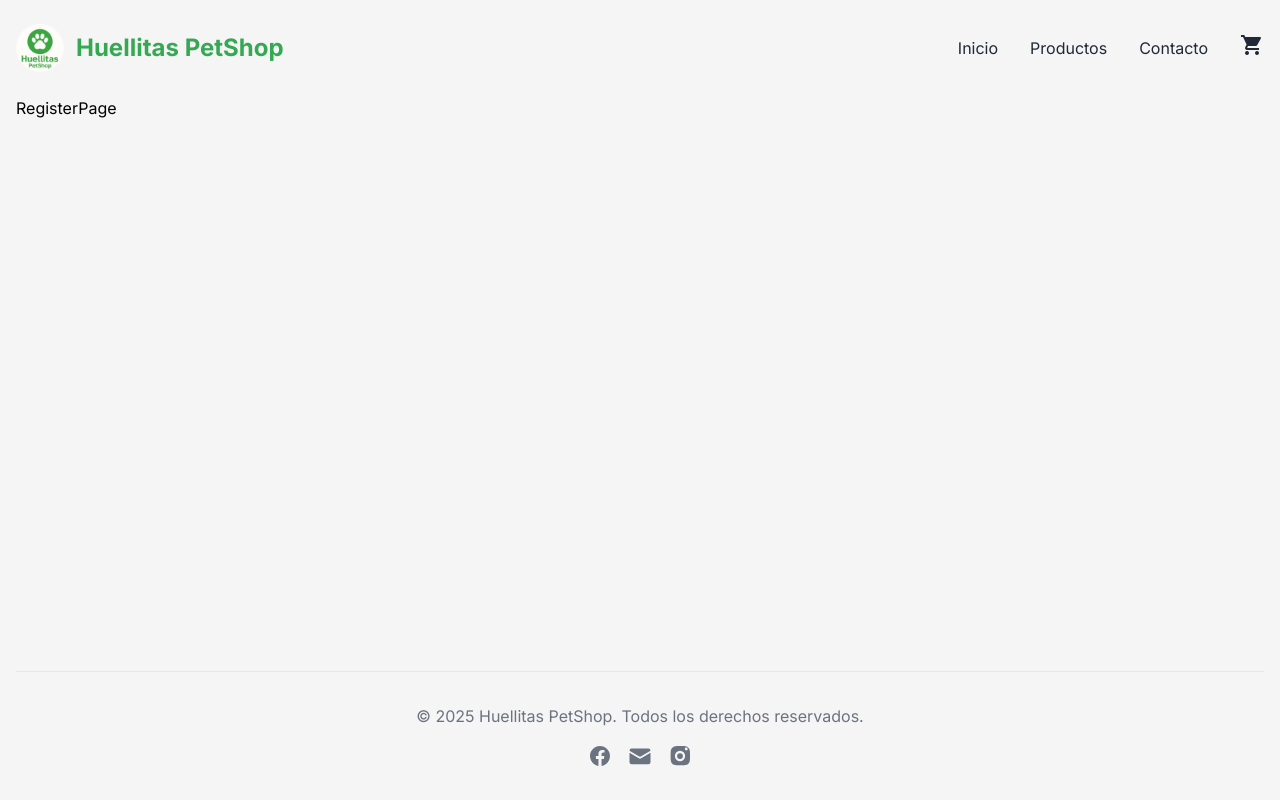
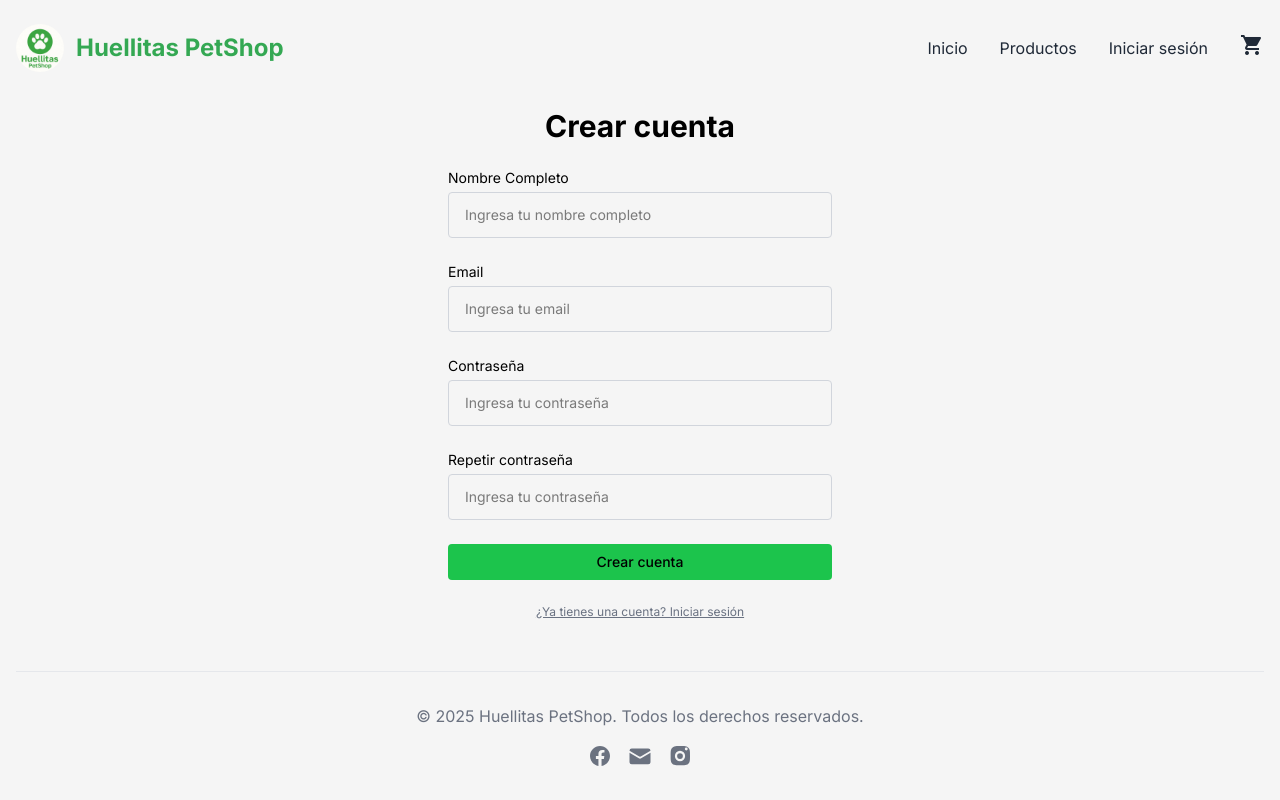
Before and after one commit to maturomero/huellitas-tpo-front, a React (Vite) app: page /register in a window 1280 px wide. Built offline with nearby package versions, Linux system fonts and the light colour scheme.

Commit message:
cambios de rutas y agregar login con header

```diff
--- a/src/api/backend.js
+++ b/src/api/backend.js
@@ -1,5 +1,18 @@
 import axios from "axios";
 
 export const backend = axios.create({
-    baseURL :"http://localhost:4002"
+    baseURL: "http://localhost:4002"
 })
+
+backend.interceptors.request.use((config) => {
+    const userData = window.localStorage.getItem('user')
+    const userDataParsed = userData ? JSON.parse(userData) : null
+
+    if (userDataParsed?.accessToken) {
+        config.headers.Authorization = `Bearer ${userDataParsed?.accessToken.trim()}`
+    }
+
+    return config
+},
+    (error) => Promise.reject(error)
+)
--- a/src/components/Layout.jsx
+++ b/src/components/Layout.jsx
@@ -1,4 +1,5 @@
 import React from "react";
+import { useAuthContext } from '../contexts/AuthContext'
 //import { Outlet } from "react-router"; chat gpt recomendia el de abajo je;
 
 import { BrowserRouter, Routes, Route, Outlet, Link, useNavigate } from "react-router-dom";
@@ -6,6 +7,7 @@ import { BrowserRouter, Routes, Route, Outlet, Link, useNavigate } from "react-r
 import logo from "../assets/images/LOGO.jpg";
 
 export const Layout = () => {
+  const { status, user, logout } = useAuthContext()
   // arriba del return, dentro del componente Layout
 const EMAIL = "petshophuellitas04@gmail.com";      // ← cambialo por el tuyo
 const subject = encodeURIComponent("Consulta desde la web");
@@ -33,24 +35,18 @@ const body = encodeURIComponent("Hola Huellitas, tengo una consulta sobre...");
           {/* Centro/Derecha: nav + carrito */}
           <div className="flex items-center space-x-8">
             <nav className="hidden md:flex space-x-8">
-              <a
-                href="/"
-                className="text-text-light hover:text-primary transition-colors"
-              >
+              <Link to="/" className="text-text-light hover:text-primary transition-colors">
                 Inicio
-              </a>
-              <a
-                href="/productos"
-                className="text-text-light hover:text-primary transition-colors"
-              >
+              </Link>
+              <Link to="/productos" className="text-text-light hover:text-primary transition-colors">
                 Productos
-              </a>
-              <a
-                href="#"
-                className="text-text-light hover:text-primary transition-colors"
-              >
-                Contacto
-              </a>
+              </Link>
+
+              {status === 'not-authenticated' && (
+                <Link to="/login" className="text-text-light hover:text-primary transition-colors">
+                  Iniciar sesión
+                </Link>
+              )}
             </nav>
 
             <button className="relative text-text-light">
@@ -61,6 +57,16 @@ const body = encodeURIComponent("Hola Huellitas, tengo una consulta sobre...");
               </span>
               */}
             </button>
+
+            {status === 'authenticated' && (
+              <>
+                <p className="text-sm text-gray-600">Hola {user.profile.fullname}!</p>
+                <button onClick={logout}>
+                  Salir
+                </button>
+              </>
+            )}
+
           </div>
 
           {/* Menú móvil */}
--- /dev/null
+++ b/src/contexts/AuthContext.jsx
@@ -0,0 +1,63 @@
+import { createContext, useState, useContext, useEffect } from "react"
+import { backend } from "../api/backend";
+
+export const AuthContext = createContext()
+
+export const useAuthContext = () => {
+  return useContext(AuthContext)
+}
+
+export const AuthProvider = ({ children }) => {
+  const [status, setStatus] = useState('checking')
+  const [user, setUser] = useState(window.localStorage.getItem('user') ? JSON.parse(window.localStorage.getItem('user')) : null)
+
+  useEffect(() => {
+    validateSession()
+  }, [])
+
+  const validateSession = () => {
+    if (!user?.accessToken) {
+      return logout()
+    }
+
+    setStatus('authenticated')
+  }
+
+  const login = async (email, password) => {
+    try {
+      setStatus('checking')
+
+      const response = await backend.post('/auth/authenticate', { email, password })
+
+      const userData = {
+        userId: response.data.userId,
+        accessToken: response.data.access_token,
+        profile: null
+      }
+
+      window.localStorage.setItem("user", JSON.stringify(userData))
+
+      const responseUserData = await backend.get(`/users/${userData.userId}`)
+      userData.profile = responseUserData.data
+
+      window.localStorage.setItem("user", JSON.stringify(userData))
+
+      setUser(userData)
+      setStatus("authenticated")
+    } catch (error) {
+      logout()
+    }
+  }
+
+  const logout = () => {
+    window.localStorage.removeItem('user')
+    setUser(null)
+    setStatus('not-authenticated')
+  }
+
+  return (
+    <AuthContext.Provider value={{ status, user, login, logout }}>
+      {children}
+    </AuthContext.Provider>
+  )
+}
--- a/src/main.jsx
+++ b/src/main.jsx
@@ -2,10 +2,12 @@ import React, { StrictMode } from "react";
 import { createRoot } from "react-dom/client";
 import { BrowserRouter } from "react-router-dom";   // ✅ esto
 import AppRouter from "./router/AppRouter.jsx";
+import { AuthProvider } from "./contexts/AuthContext.jsx";
 
 createRoot(document.getElementById("root")).render(
+  <AuthProvider>
     <BrowserRouter>
       <AppRouter />
     </BrowserRouter>
-
+  </AuthProvider>
 );
--- /dev/null
+++ b/src/pages/LoadingPage.jsx
@@ -0,0 +1,8 @@
+export default function LoadingPage() {
+    return (
+        <div className="w-screen h-screen flex flex-col items-center justify-center gap-4">
+            <div className="size-12 rounded-full border-2 border-green-500 border-b-transparent ease-in-out animate-spin"></div>
+            <p className="text-center animate-pulse">Cargando...</p>
+        </div>
+    )
+}
--- a/src/pages/LoginPage.jsx
+++ b/src/pages/LoginPage.jsx
@@ -1,7 +1,56 @@
-import React from 'react'
+import { useState } from 'react'
+import { Link, Navigate } from 'react-router'
+import { useAuthContext } from '../contexts/AuthContext'
 
 export const LoginPage = () => {
+  const { login, status } = useAuthContext()
+  const [email, setEmail] = useState("")
+  const [password, setPassword] = useState("")
+
+  if (status === 'authenticated') return <Navigate to="/" />
+
+  const handleSubmit = () => {
+    if (email.length > 0 && password.length > 0) {
+      login(email, password)
+    }
+  }
+
   return (
-    <div>LoginPage</div>
+    <div className="h-[calc(100vh-96px-169px)] flex justify-center items-center max-w-96 mx-auto">
+      <div className="flex flex-col gap-6 justify-center items-center w-full">
+        <h2 className="font-bold text-3xl">Iniciar sesión</h2>
+
+        <div className="flex flex-col gap-1 w-full">
+          <label className="text-sm">
+            Email
+          </label>
+
+          <input
+            value={email}
+            onChange={(e) => setEmail(e.target.value)}
+            className="text-sm border border-gray-300 px-4 py-3 rounded w-full focus:outline-2 focus:outline-[#1cc44c]"
+            type="email"
+            placeholder="Ingresa tu email"
+          />
+        </div>
+
+        <div className="flex flex-col gap-1 w-full">
+          <label className="text-sm">
+            Contraseña
+          </label>
+
+          <input
+            value={password}
+            onChange={(e) => setPassword(e.target.value)}
+            className="text-sm border border-gray-300 px-4 py-3 rounded w-full focus:outline-2 focus:outline-[#1cc44c]"
+            type="password"
+            placeholder="Ingresa tu contraseña"
+          />
+        </div>
+
+        <button onClick={handleSubmit} className="text-sm bg-[#1cc44c] w-full py-2 rounded font-medium cursor-pointer hover:opacity-95 transition-opacity">Iniciar sesión</button>
+        <Link to="/register" className="text-gray-500 text-xs underline">¿No tienes una cuenta? Crear cuenta</Link>
+      </div>
+    </div>
   )
 }
--- a/src/pages/RegisterPage.jsx
+++ b/src/pages/RegisterPage.jsx
@@ -1,7 +1,48 @@
 import React from 'react'
+import { Link, Navigate } from 'react-router'
+import { useAuthContext } from '../contexts/AuthContext'
 
 export const RegisterPage = () => {
+  const { login, status } = useAuthContext()
+
+  if (status === 'authenticated') return <Navigate to="/" />
+
   return (
-    <div>RegisterPage</div>
+    <div className="h-[calc(100vh-96px-169px)] flex justify-center items-center max-w-96 mx-auto">
+      <div className="flex flex-col gap-6 justify-center items-center w-full">
+        <h2 className="font-bold text-3xl">Crear cuenta</h2>
+
+        <div className="flex flex-col gap-1 w-full">
+          <label className="text-sm">
+            Nombre Completo
+          </label>
+          <input className="text-sm border border-gray-300 px-4 py-3 rounded w-full focus:outline-2 focus:outline-[#1cc44c]" type="name" placeholder="Ingresa tu nombre completo" />
+        </div>
+
+        <div className="flex flex-col gap-1 w-full">
+          <label className="text-sm">
+            Email
+          </label>
+          <input className="text-sm border border-gray-300 px-4 py-3 rounded w-full focus:outline-2 focus:outline-[#1cc44c]" type="email" placeholder="Ingresa tu email" />
+        </div>
+
+        <div className="flex flex-col gap-1 w-full">
+          <label className="text-sm">
+            Contraseña
+          </label>
+          <input className="text-sm border border-gray-300 px-4 py-3 rounded w-full focus:outline-2 focus:outline-[#1cc44c]" type="password" placeholder="Ingresa tu contraseña" />
+        </div>
+
+        <div className="flex flex-col gap-1 w-full">
+          <label className="text-sm">
+            Repetir contraseña
+          </label>
+          <input className="text-sm border border-gray-300 px-4 py-3 rounded w-full focus:outline-2 focus:outline-[#1cc44c]" type="password" placeholder="Ingresa tu contraseña" />
+        </div>
+
+        <button className="bg-[#1cc44c] w-full py-2 rounded font-medium text-sm cursor-pointer hover:opacity-95 transition-opacity">Crear cuenta</button>
+        <Link to="/login" className="text-gray-500 text-xs underline">¿Ya tienes una cuenta? Iniciar sesión</Link>
+      </div>
+    </div>
   )
 }
--- /dev/null
+++ b/src/router/AdminRoutes.jsx
@@ -0,0 +1,10 @@
+import { Outlet, Navigate } from "react-router"
+import { useAuthContext } from "../contexts/AuthContext"
+
+export default function AdminRoutes() {
+  const { user } = useAuthContext()
+
+  if (user?.profile?.role !== 'ADMIN') return <Navigate to="/" />
+
+  return <Outlet />
+}
--- a/src/router/AppRouter.jsx
+++ b/src/router/AppRouter.jsx
@@ -1,4 +1,4 @@
-import { Routes, Route } from "react-router-dom";
+import { Routes, Route, Navigate } from "react-router-dom";
 import { LoginPage } from "../pages/LoginPage";
 import { HomePage } from "../pages/HomePage";
 import { ProductsPage } from "../pages/ProductsPage";
@@ -8,19 +8,40 @@ import { RegisterPage } from "../pages/RegisterPage";
 import { NewProductPage } from "../pages/NewProductPage";
 import { EditProductPage } from "../pages/EditProductPage";
 import { Layout } from "../components/Layout";
+import PublicRoutes from './PublicRoutes'
+import PrivateRoutes from './PrivateRoutes'
+import AdminRoutes from './AdminRoutes'
+import { useAuthContext } from "../contexts/AuthContext";
+import LoadingPage from "../pages/LoadingPage";
 
 export default function AppRouter() {
+  const { status } = useAuthContext()
+
+  if (status === 'checking') {
+    return <LoadingPage />
+  }
+
   return (
     <Routes>
       <Route element={<Layout />}>
+        <Route element={<PublicRoutes />}>
           <Route path="/register" element={<RegisterPage />} />
           <Route path="/login" element={<LoginPage />} />
           <Route path="/" element={<HomePage />} />
           <Route path="/productos" element={<ProductsPage />} />
           <Route path="/productos/:productId" element={<ProductPage />} />
+        </Route>
+
+        <Route element={<PrivateRoutes />}>
+          <Route path="/orden" element={<OrderPage />} />
+
+          <Route element={<AdminRoutes />}>
             <Route path="/productos/editar/:productId" element={<EditProductPage />} />
             <Route path="/productos/nuevo" element={<NewProductPage />} />
-        <Route path="/orden" element={<OrderPage />} />
+          </Route>
+        </Route>
+
+        <Route element={<Navigate to="/" />} path="/*" />
       </Route>
     </Routes>
   );
--- /dev/null
+++ b/src/router/PrivateRoutes.jsx
@@ -0,0 +1,10 @@
+import { Outlet, Navigate } from "react-router-dom"
+import { useAuthContext } from "../contexts/AuthContext"
+
+export default function PrivateRoutes() {
+  const { status } = useAuthContext()
+
+  if (status === 'not-authenticated') return <Navigate to="/login" />
+
+  return <Outlet />
+}
--- /dev/null
+++ b/src/router/PublicRoutes.jsx
@@ -0,0 +1,8 @@
+import { Outlet } from "react-router-dom"
+import { useAuthContext } from "../contexts/AuthContext"
+
+export default function PublicRoutes() {
+  const { status } = useAuthContext()
+
+  return <Outlet />
+}
```
Also changed, not shown: src/components/ProductCard.jsx (+1 -6 lines). Lines whose indentation alone changed are shown as unchanged.
